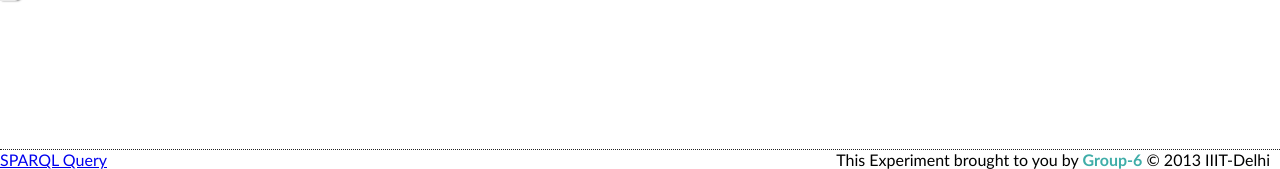
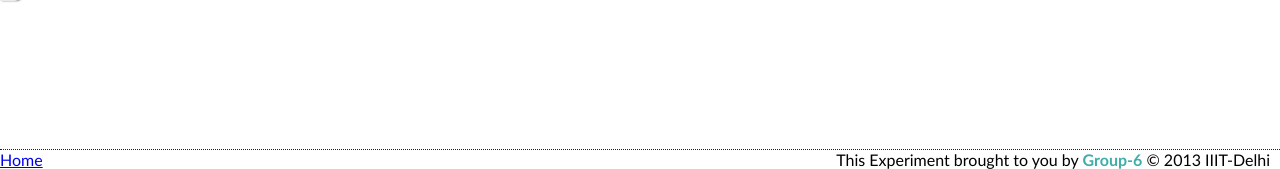
Before and after one commit to devs4v/TuneBrainz, a PHP site: page /index2.php in a window 1280 px wide. Shown: the part 631-800 px from the top of the page. Run offline with PHP 8.4, Linux system fonts and the light colour scheme.

Commit message:
Link corrected in footer

```diff
--- a/index2.php
+++ b/index2.php
@@ -117,7 +117,7 @@ WHERE
 		</div>
                 <div id="footer">
 			<div style="float:left">
-				<a href="index2.php">SPARQL Query</a>
+				<a href="index.php">Home</a>
 			</div>
                         <div style="padding-right: 10px;">This Experiment brought to you by
                                 <input id="footer-button" type="button" onclick="$(this).hide();scrollNames();" value="Group-6"/>
```
